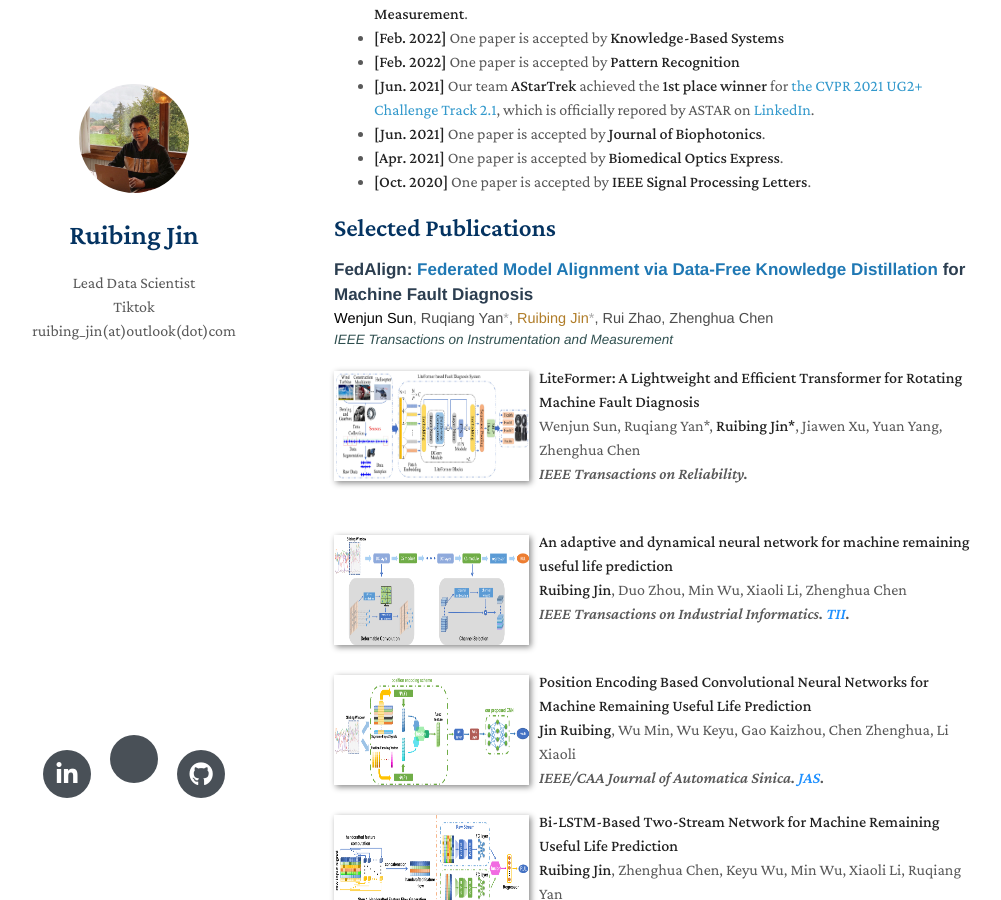
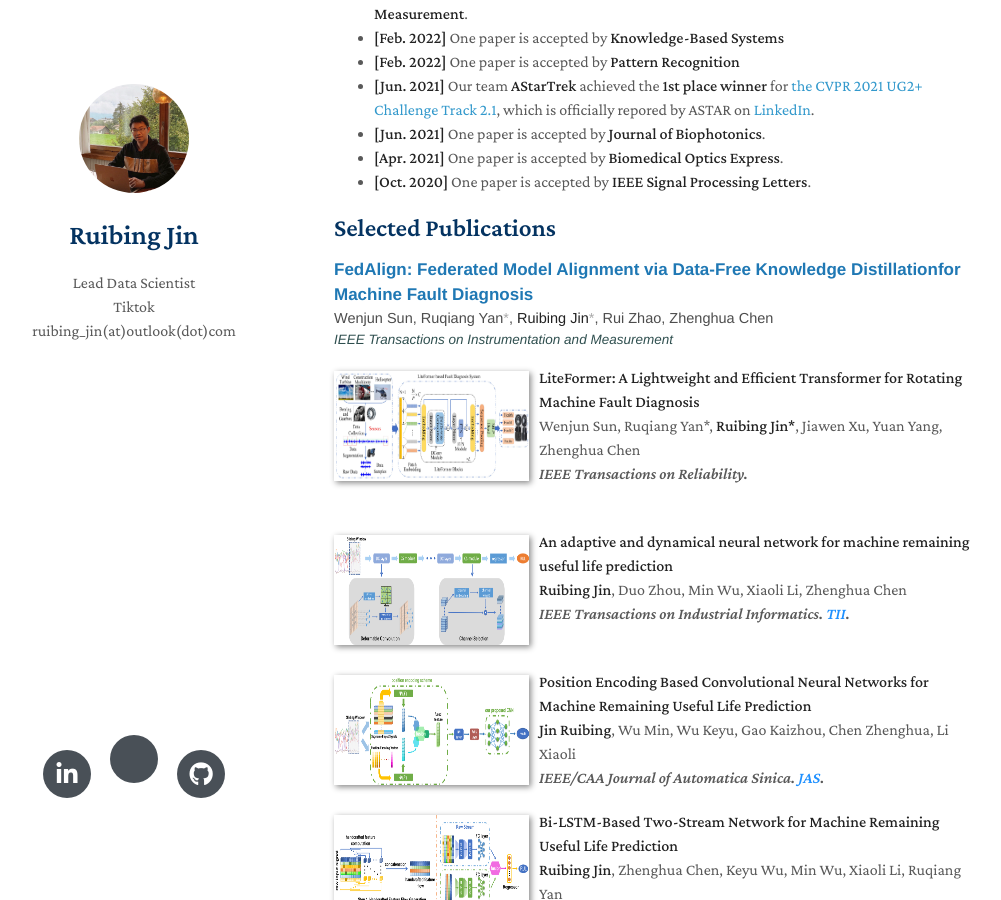
Before and after one commit to ruibing-jin/ruibing-jin.github.io, a Jekyll site: the page built from index.md, in a window 1280 px wide and 900 px high, scrolled down 1269 px. Shown: the whole window, without its empty margins (136-1137 px from the left). Built offline with Jekyll 4.4.1, drawn with Linux system fonts in a browser that asks for light colours; nearby versions of some CDN libraries; a style sheet for code colours, icons or effects is not loaded; our own code applies the rules of GitHub Pages for plain Markdown files.

Commit message:
Update index.md

```diff
--- a/index.md
+++ b/index.md
@@ -48,22 +48,18 @@ I am a reviewer of top-tier conferences and journals including CVPR, ICCV, ECCV,
 ## Selected Publications
 
 <div class="paper" style="font-family:'Helvetica Neue',Helvetica,Arial,sans-serif; line-height:1.5; margin-bottom:16px;">
-
   <p style="margin:0; font-size:17px; font-weight:600; color:#2c3e50;">
-    FedAlign: <span style="color:#1f78b4;">Federated Model Alignment via Data-Free Knowledge Distillation</span> for Machine Fault Diagnosis
+    <span style="color:#1f78b4;">FedAlign: Federated Model Alignment via Data-Free Knowledge Distillationfor Machine Fault Diagnosis </span>
   </p>
-
   <p style="margin:0; font-size:14.5px; color:#4d4d4d;">
-    <span style="color:#000;">Wenjun Sun</span>,
+    Wenjun Sun,
     Ruqiang Yan<span style="color:#aaa;">*</span>,
-    <strong style="color:#b07d29;">Ruibing Jin<span style="color:#aaa;">*</span></strong>,
+    <strong>Ruibing Jin</strong><span style="color:#aaa;">*</span>,
     Rui Zhao, Zhenghua Chen
   </p>
-
   <p style="margin:0; font-size:13.5px; color:#2f4f4f;">
     <em>IEEE Transactions on Instrumentation and Measurement</em>
   </p>
-
 </div>
 
 [comment]: <>
```
